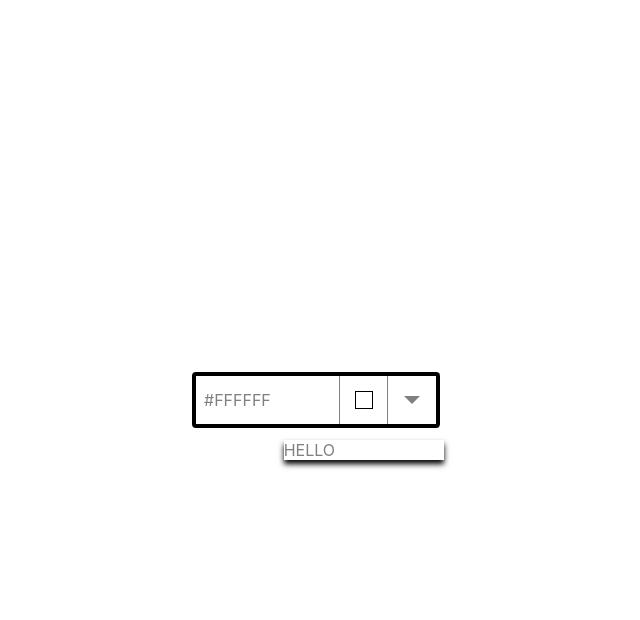
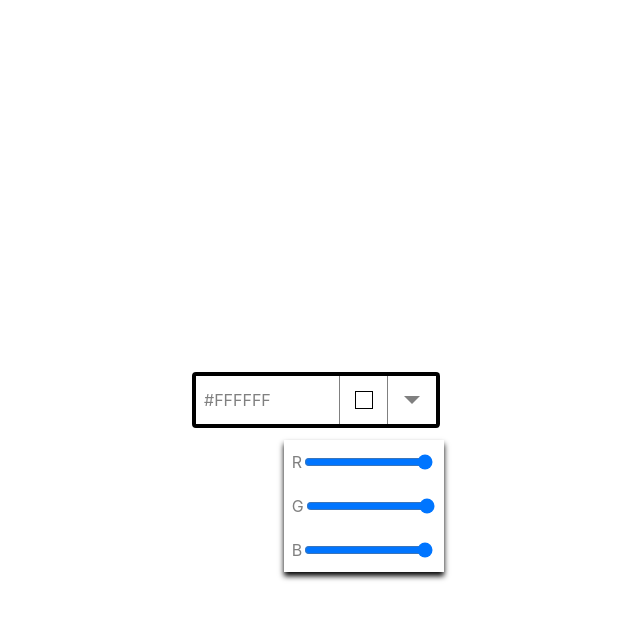
Before and after one commit to AGrigorovich/test-plarium, a React (Create React App) app: page / in a window 1280 px wide. Both pictures are taken after a click on the button 687 px from the left and 400 px from the top of the page. Shown: the top 620 px of the page, without its empty margins (324-964 px from the left). Built offline with nearby package versions, Linux system fonts and the light colour scheme.

Commit message:
fixed markup and created logic for changed colors from ranges

```diff
--- a/src/components/ChangeColors/ChangeColors.css
+++ b/src/components/ChangeColors/ChangeColors.css
@@ -2,3 +2,9 @@
     outline: none;
     cursor: pointer;
 }
+
+.input-range-item {
+    display: flex;
+    align-items: center;
+    padding: .75rem .5rem;
+}
--- a/src/components/ChangeColors/ChangeColors.js
+++ b/src/components/ChangeColors/ChangeColors.js
@@ -1,32 +1,90 @@
-import React, { useState, useRef } from 'react';
+import React, { useState, useEffect, useRef } from 'react';
 import PropTypes from 'prop-types';
 
 import AppDropdown from "../AppDropdown/AppDropdown";
 import AppColorSquare from "../AppColorSquare/AppColorSquare";
 
+import {ComponentMouseDownHandler} from "../../helpers/ComponentMouseDownHandler";
+
 import { clickable } from '../../helpers/makeElementClickable';
+import { colorRanges } from '../../constants/colorRanges';
 
 import './ChangeColors.css';
-import {ComponentMouseDownHandler} from "../../helpers/ComponentMouseDownHandler";
+
+const ChangeColors = ({ value, onChange }) => {
+	const [isMenuOpen, changedMenuVisibility] = useState(false);
+	const [currentColor, changedCurrentColor] = useState(false);
+	const [colorRedValue, changedColorRed] = useState(0);
+	const [colorGreenValue, changedColorGreen] = useState(0);
+	const [colorBlueValue, changedColorBlue] = useState(0);
+	const changeColorRef = useRef(null);
+
+	const detectValue = color =>{
+		switch(color){
+			case 'red': return colorRedValue;
+			case 'green': return colorGreenValue;
+			case 'blue': return colorBlueValue;
+			default: return '';
+		}
+	}
+	const detectFunction = (value, color) => {
+		switch(color){
+			case 'red': return changedColorRed(value);
+			case 'green': return changedColorGreen(value);
+			case 'blue': return changedColorBlue(value);
+			default: return null;
+		}
+	}
 
 	const renderInputsRanges = (changedMenuVisibility, changeColorRef) => <>
 		<div
 			onMouseDown={ ComponentMouseDownHandler(changeColorRef, () => changedMenuVisibility(false)) }
 		>
-			<span>Hello</span>
+			<>
+				{colorRanges.map(({ id, name, value }) => (
+					<div
+						key={id}
+						className="input-range-item"
+					>
+						<span>{name}</span>
+						<input
+							type="range"
+							id={id}
+							name={name}
+							min={0}
+							max={255}
+							step={1}
+							value={detectValue(value)}
+							onChange={event => detectFunction(event.target.value, value)}
+						/>
+					</div>
+				))}
+			</>
 		</div>
 	</>
 
-const ChangeColors = ({ value, onChange }) => {
-	const [isMenuOpen, changedMenuVisibility] = useState(false);
-	const changeColorRef = useRef(null);
+	useEffect(
+		() => {
+			let hex = value.replace('#', '');
 
-	return <div className="color-picker-rows">
+			const redColor = parseInt(hex.substring(0, 2), 16);
+			const greenColor = parseInt(hex.substring(2, 4), 16);
+			const blueColor = parseInt(hex.substring(4, 6), 16);
+			changedColorRed(redColor);
+			changedColorGreen(greenColor);
+			changedColorBlue(blueColor);
+
+		}, [value]);
+
+	const detectCurrentColor = () => `rgba(${colorRedValue},${colorGreenValue},${colorBlueValue})`;
+
+	return(
+		<div className="color-picker-rows">
 			<div
 				{...clickable(() => changedMenuVisibility(!isMenuOpen))}
 				className="change-color-color-square-wrapper"
 			>
-			<AppColorSquare value={value} />
+				<AppColorSquare value={detectCurrentColor()} />
 			</div>
 			{isMenuOpen &&
 			<div
@@ -36,9 +94,8 @@ const ChangeColors = ({ value, onChange }) => {
 				<AppDropdown
 					renderPropsElements={() => renderInputsRanges(changedMenuVisibility, changeColorRef)}
 				/>
-		</div>
-		}
-	</div>
+			</div>}
+		</div>)
 };
 
 ChangeColors.propTypes = {
--- a/src/components/SelectBasicColors/SelectBasicColors.css
+++ b/src/components/SelectBasicColors/SelectBasicColors.css
@@ -6,10 +6,6 @@
     border-top: .5rem solid #808080;
     cursor: pointer;
     outline: none;
-}
-
-.app-dropdown-wrapper {
-    display: contents;
 }
 
 .color-picker-rows .select-color-picker-item {
--- /dev/null
+++ b/src/constants/colorRanges.js
@@ -0,0 +1,5 @@
+export const colorRanges = [
+	{ id: 0, name: 'R', value: 'red' },
+	{ id: 1, name: 'G', value: 'green' },
+	{ id: 2, name: 'B', value: 'blue' },
+];
--- a/src/index.css
+++ b/src/index.css
@@ -11,3 +11,7 @@ code {
   font-family: source-code-pro, Menlo, Monaco, Consolas, 'Courier New',
     monospace;
 }
+
+.app-dropdown-wrapper {
+  display: contents;
+}
```
Lines whose indentation alone changed are shown as unchanged.
